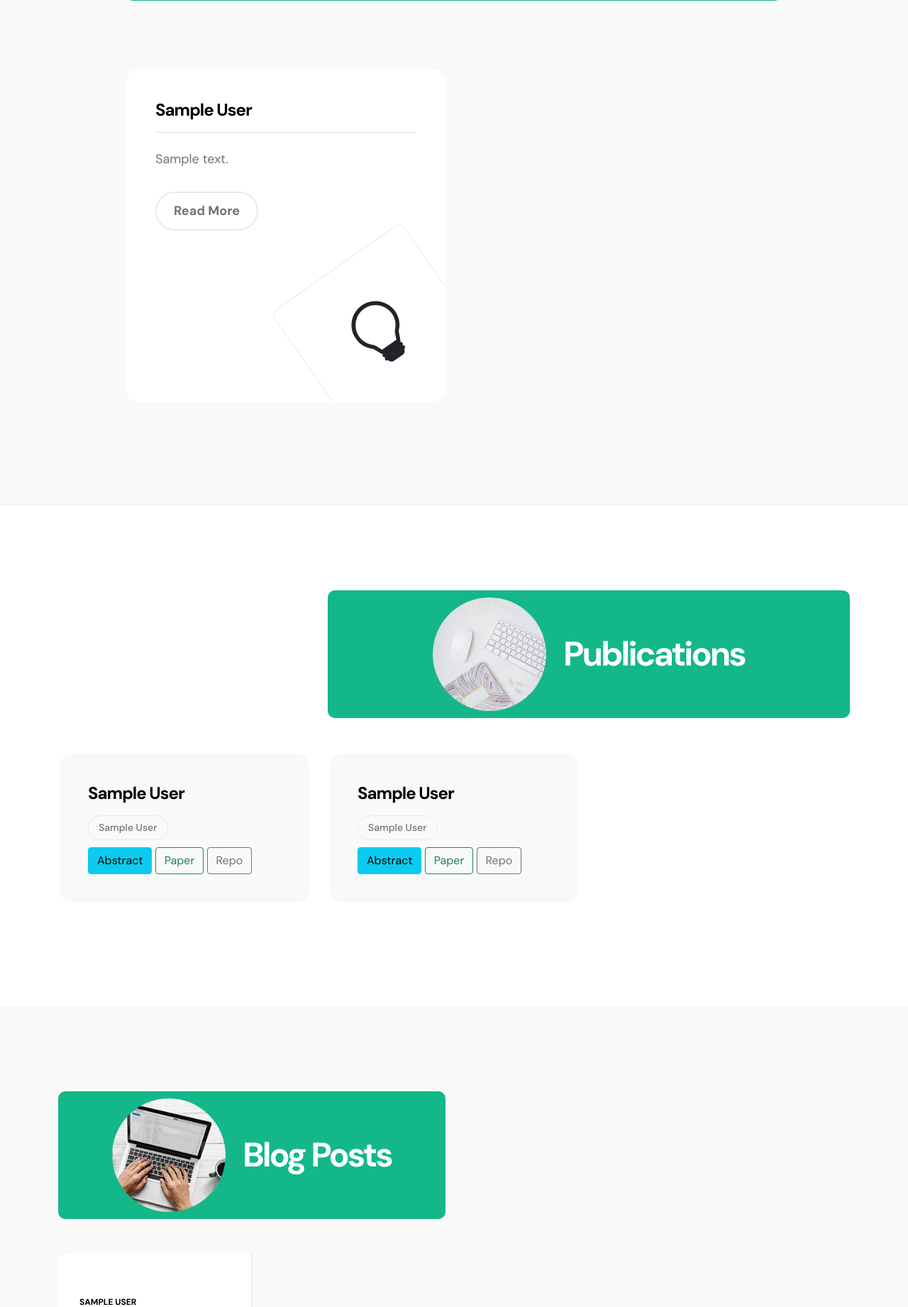
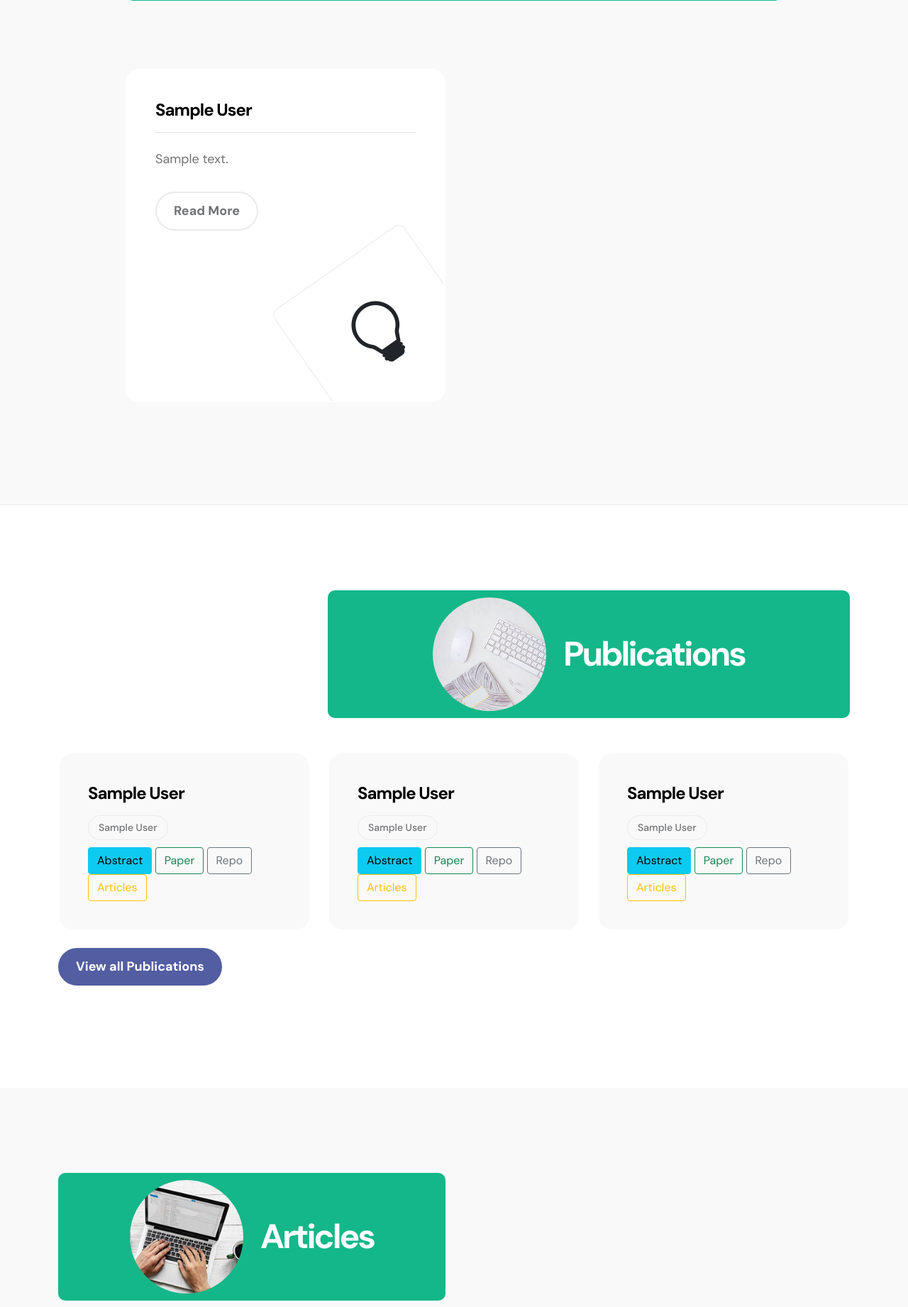
Before and after one commit to asusoft/my-website, a Django app: page / in a window 1280 px wide. Shown: the part 2045-3887 px from the top of the page at 71% size. Run offline with Django 4.2, Linux system fonts and the light colour scheme; tables that the repository leaves empty hold one stand-in row (values such as "Sample post"); grey boxes marked "Sample" are stand-in pictures; some libraries are stand-ins or nearby versions.

Commit message:
Add Publications and Article to langing page

```diff
--- a/account/models.py
+++ b/account/models.py
@@ -64,7 +64,7 @@ class Article(models.Model):
     picture = models.ImageField(upload_to='pics', default='me.jpg')
     posted = models.DateField(("Date"), default=datetime.date.today)
     reference = models.ManyToManyField(Reference)
-    publication = models.ManyToManyField(Publication)
+    publication = models.ManyToManyField(Publication, blank=True)
 
 
     class Meta:
--- a/account/views.py
+++ b/account/views.py
@@ -6,7 +6,9 @@ from .models import *
 def home(request):
     persona = Resume.objects.first
     projects = Project.objects.all()
-    return render(request, 'account/index.html', {'persona': persona, 'projects': projects})
+    publications = Publication.objects.all()
+    articles = Article.objects.all()
+    return render(request, 'account/index.html', {'persona': persona, 'projects': projects, 'articles': articles, 'publications': publications})
 
 def editCv(request):
     return render(request, 'account/editCv.html')
--- a/templates/account/index.html
+++ b/templates/account/index.html
@@ -70,7 +70,7 @@ https://templatemo.com/tm-578-first-portfolio
                         </li>
 
                         <li class="nav-item">
-                            <a class="nav-link click-scroll" href="#section_5">Blog</a>
+                            <a class="nav-link click-scroll" href="#section_5">Articles</a>
                         </li>
 
                         <li class="nav-item">
@@ -176,13 +176,13 @@ https://templatemo.com/tm-578-first-portfolio
                             <div class="about-thumb">
                                 <div class="row">
                                     <div class="col-lg-6 col-6 featured-border-bottom py-2">
-                                        <strong class="featured-numbers">2+</strong>
+                                        <strong class="featured-numbers">{{articles.count}}+</strong>
 
-                                        <p class="featured-text">Years of Experiences</p>
+                                        <p class="featured-text">Articles</p>
                                     </div>
 
                                     <div class="col-lg-6 col-6 featured-border-start featured-border-bottom ps-5 py-2">
-                                        <strong class="featured-numbers">{{projects.count}}</strong>
+                                        <strong class="featured-numbers">{{publications.count}}</strong>
 
                                         <p class="featured-text">Publications</p>
                                     </div>
@@ -198,6 +198,7 @@ https://templatemo.com/tm-578-first-portfolio
 
                                         <p class="featured-text">Awards Received</p>
                                     </div>
+
                                 </div>
                             </div>
                         </div>
@@ -249,65 +250,128 @@ https://templatemo.com/tm-578-first-portfolio
                         </div>
 
                         <div class="clearfix"></div>
-                        {% for project in projects %}
+                        {% for publication in publications %}
                         <div class="col-lg-4 col-md-6 col-12">
                             <div class="projects-thumb">
                                 <div class="projects-info">
-                                    <h5 class="mb-0">{{project.title}}</h5>
+                                    <h5 class="mb-0">{{publication.title}}</h5>
                                     <strong class="site-footer-title d-block mb-3"></strong>
                                     <div class="footer-menu flex-column">
-                                        {% for topic in project.topic.all %}
+                                        {% for topic in publication.topic.all %}
                                         <li class="footer-menu-item"><a href="#" class="footer-menu-link">{{topic.name}}</a></li>
                                         {% endfor %}
                                     </div>
                                     <a href="{{project.picture.url}}" class="btn btn-info" role="button" aria-pressed="true">Abstract</a>
-                                    <a href="#" class="btn btn-outline-success" role="button" aria-pressed="true">Paper</a>
-                                    <a href="#" class="btn btn-outline-secondary" role="button" aria-pressed="true">Repo</a>
+                                    <a href="{{publication.paper}}" class="btn btn-outline-success" role="button" aria-pressed="true">Paper</a>
+                                    {%if publication.repo %}
+                                    <a href="{{publication.repo}}" class="btn btn-outline-secondary" role="button" aria-pressed="true">Repo</a>
+                                    {%endif%}
+                                    <a href="{{publication.repo}}" class="btn btn-outline-warning" role="button" aria-pressed="true">Articles</a>
                                 </div>
-
                             </div>
                         </div>
                         <div class="col-lg-4 col-md-6 col-12">
                             <div class="projects-thumb">
                                 <div class="projects-info">
-                                    <h5 class="mb-0">{{project.title}}</h5>
+                                    <h5 class="mb-0">{{publication.title}}</h5>
                                     <strong class="site-footer-title d-block mb-3"></strong>
                                     <div class="footer-menu flex-column">
-                                        {% for topic in project.topic.all %}
+                                        {% for topic in publication.topic.all %}
                                         <li class="footer-menu-item"><a href="#" class="footer-menu-link">{{topic.name}}</a></li>
                                         {% endfor %}
                                     </div>
                                     <a href="{{project.picture.url}}" class="btn btn-info" role="button" aria-pressed="true">Abstract</a>
-                                    <a href="#" class="btn btn-outline-success" role="button" aria-pressed="true">Paper</a>
-                                    <a href="#" class="btn btn-outline-secondary" role="button" aria-pressed="true">Repo</a>
+                                    <a href="{{publication.paper}}" class="btn btn-outline-success" role="button" aria-pressed="true">Paper</a>
+                                    {%if publication.repo %}
+                                    <a href="{{publication.repo}}" class="btn btn-outline-secondary" role="button" aria-pressed="true">Repo</a>
+                                    {%endif%}
+                                    <a href="{{publication.repo}}" class="btn btn-outline-warning" role="button" aria-pressed="true">Articles</a>
                                 </div>
-
+                            </div>
+                        </div>
+                        <div class="col-lg-4 col-md-6 col-12">
+                            <div class="projects-thumb">
+                                <div class="projects-info">
+                                    <h5 class="mb-0">{{publication.title}}</h5>
+                                    <strong class="site-footer-title d-block mb-3"></strong>
+                                    <div class="footer-menu flex-column">
+                                        {% for topic in publication.topic.all %}
+                                        <li class="footer-menu-item"><a href="#" class="footer-menu-link">{{topic.name}}</a></li>
+                                        {% endfor %}
+                                    </div>
+                                    <a href="{{project.picture.url}}" class="btn btn-info" role="button" aria-pressed="true">Abstract</a>
+                                    <a href="{{publication.paper}}" class="btn btn-outline-success" role="button" aria-pressed="true">Paper</a>
+                                    {% if publication.repo%}
+                                    <a href="{{publication.repo}}" class="btn btn-outline-secondary" role="button" aria-pressed="true">Repo</a>
+                                    {%endif%}
+                                    <a href="{{publication.repo}}" class="btn btn-outline-warning" role="button" aria-pressed="true">Articles</a>
+                                </div>
                             </div>
                         </div>
                         {% endfor %}
+                        <p class="mb-4"><a a href="./publications" class="custom-btn btn custom-link" >View all Publications</a></p>
                     </div>
                 </div>
             </section>
-              <!-- BLOG -->
+              <!-- ARTICLES -->
             <section class="contact section-padding" id="section_5">
                 <div class="container">
                     <div class="row">
                         <div class="col-lg-6 col-md-8 col-12">
                             <div class="section-title-wrap d-flex justify-content-center align-items-center mb-5">
                                 <img src="{% static 'images/aerial-view-man-using-computer-laptop-wooden-table.jpg' %}" class="avatar-image img-fluid" alt="">
-                                <h2 class="text-white ms-4 mb-0">Blog Posts</h2>
+                                <h2 class="text-white ms-4 mb-0">Articles</h2>
                             </div>
                         </div>
 
                         <div class="clearfix"></div>
-                            {%for project in projects %}
+                            {%for article in articles %}
                             <div class="col-lg-3 col-md-6 col-12 pe-lg-0 margin-bottom: 10px;">
                                 <div class="contact-info contact-info-border-start d-flex flex-column">
-                                    <strong class="site-footer-title d-block mb-3">{{project.title}}</strong>
-                                    <p class="mb-0">{{project.description|safe|truncatewords:"20"|linebreaks}}</p>
+                                    <strong class="site-footer-title d-block mb-3">{{article.title}}</strong>
+                                    <p class="mb-0">{{article.catchy}}</p>
 
                                     <ul class="footer-menu">
-                                        {% for topic in project.topic.all %}
+                                        {% for topic in article.topic.all %}
+                                        <li class="footer-menu-item"><a href="#" class="footer-menu-link">{{topic.name}}</a></li>
+                                        {% endfor %}
+                                    </ul>
+                                    <p class="mb-4"><a a href="#" class="custom-btn btn custom-link" >Read More</a></p>
+                                </div>
+                            </div>
+                            <div class="col-lg-3 col-md-6 col-12 pe-lg-0 margin-bottom: 10px;">
+                                <div class="contact-info contact-info-border-start d-flex flex-column">
+                                    <strong class="site-footer-title d-block mb-3">{{article.title}}</strong>
+                                    <p class="mb-0">{{article.catchy}}</p>
+
+                                    <ul class="footer-menu">
+                                        {% for topic in article.topic.all %}
+                                        <li class="footer-menu-item"><a href="#" class="footer-menu-link">{{topic.name}}</a></li>
+                                        {% endfor %}
+                                    </ul>
+                                    <p class="mb-4"><a a href="#" class="custom-btn btn custom-link" >Read More</a></p>
+                                </div>
+                            </div>
+                            <div class="col-lg-3 col-md-6 col-12 pe-lg-0 margin-bottom: 10px;">
+                                <div class="contact-info contact-info-border-start d-flex flex-column">
+                                    <strong class="site-footer-title d-block mb-3">{{article.title}}</strong>
+                                    <p class="mb-0">{{article.catchy}}</p>
+
+                                    <ul class="footer-menu">
+                                        {% for topic in article.topic.all %}
+                                        <li class="footer-menu-item"><a href="#" class="footer-menu-link">{{topic.name}}</a></li>
+                                        {% endfor %}
+                                    </ul>
+                                    <p class="mb-4"><a a href="#" class="custom-btn btn custom-link" >Read More</a></p>
+                                </div>
+                            </div>
+                            <div class="col-lg-3 col-md-6 col-12 pe-lg-0 margin-bottom: 10px;">
+                                <div class="contact-info contact-info-border-start d-flex flex-column">
+                                    <strong class="site-footer-title d-block mb-3">{{article.title}}</strong>
+                                    <p class="mb-0">{{article.catchy}}</p>
+
+                                    <ul class="footer-menu">
+                                        {% for topic in article.topic.all %}
                                         <li class="footer-menu-item"><a href="#" class="footer-menu-link">{{topic.name}}</a></li>
                                         {% endfor %}
                                     </ul>
```
Also changed, not shown: account/migrations/0006_alter_article_publication.py (added), media/pics/art.jpg (added).
